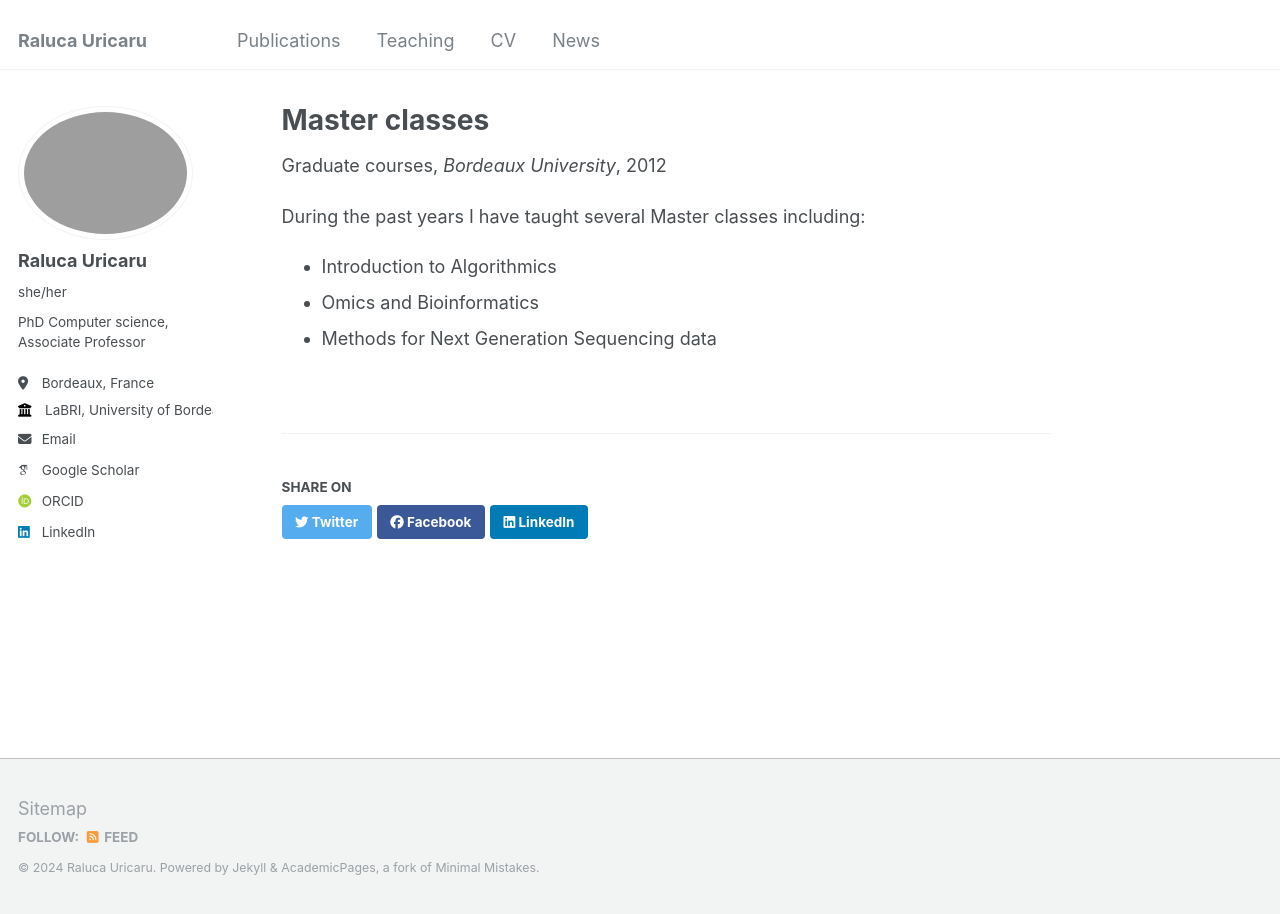
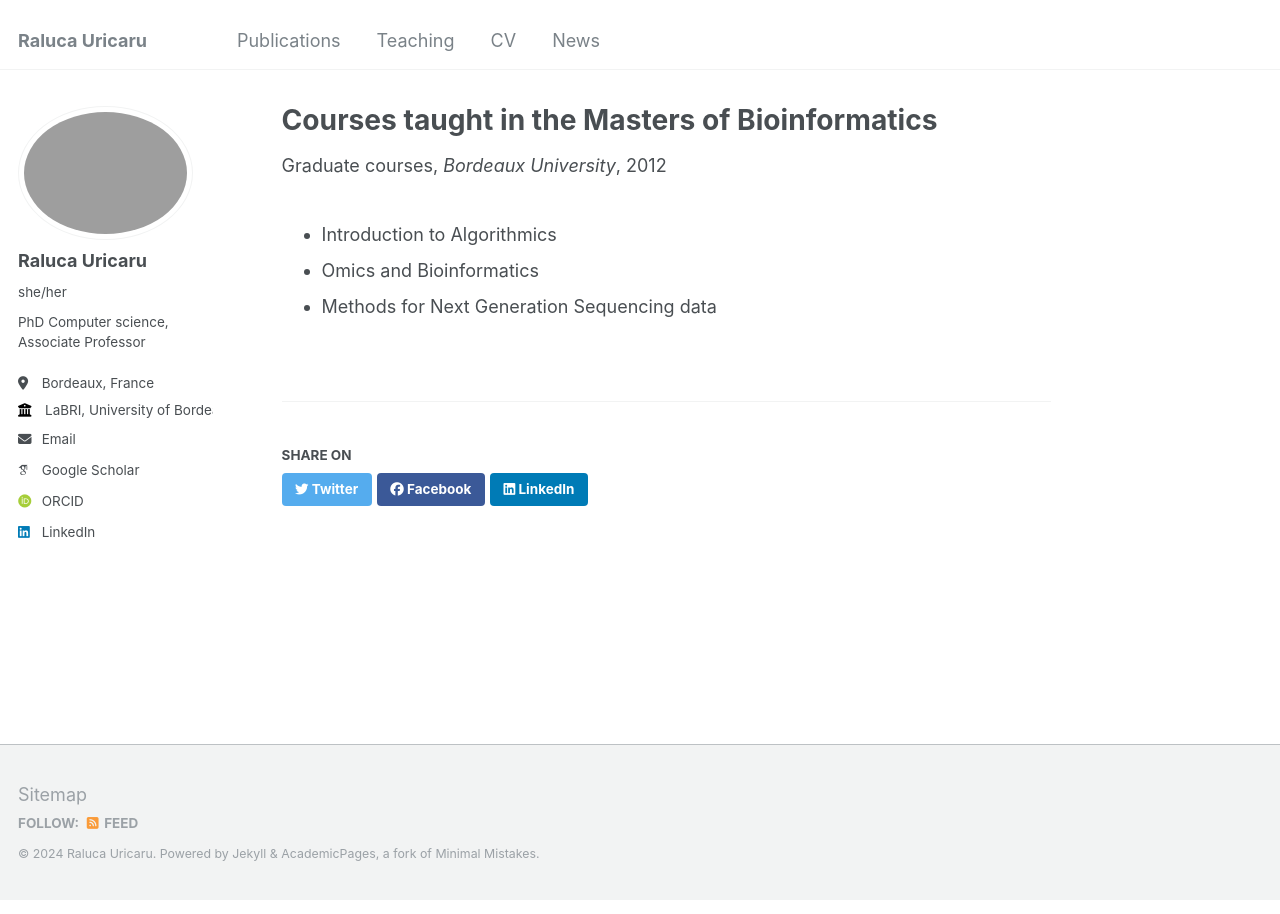
Before and after one commit to ruricaru/ruricaru.github.io, a Jekyll site: the page built from _teaching/teaching.md, in a window 1280 px wide. Built offline with Jekyll 4.4.1, drawn with Linux system fonts in a browser that asks for light colours; some web fonts are replaced.

Commit message:
Update teaching.md

```diff
--- a/_teaching/teaching.md
+++ b/_teaching/teaching.md
@@ -1,5 +1,5 @@
 ---
-title: "Master classes"
+title: "Courses taught in the Masters of Bioinformatics"
 collection: teaching
 type: "Graduate courses"
 permalink: /teaching/teaching
@@ -8,8 +8,6 @@ date: 2012-01-01
 location: "Bordeaux, France"
 ---
 
-During the past years I have taught several Master classes including:
-
 * Introduction to Algorithmics
 * Omics and Bioinformatics
 * Methods for Next Generation Sequencing data
```
